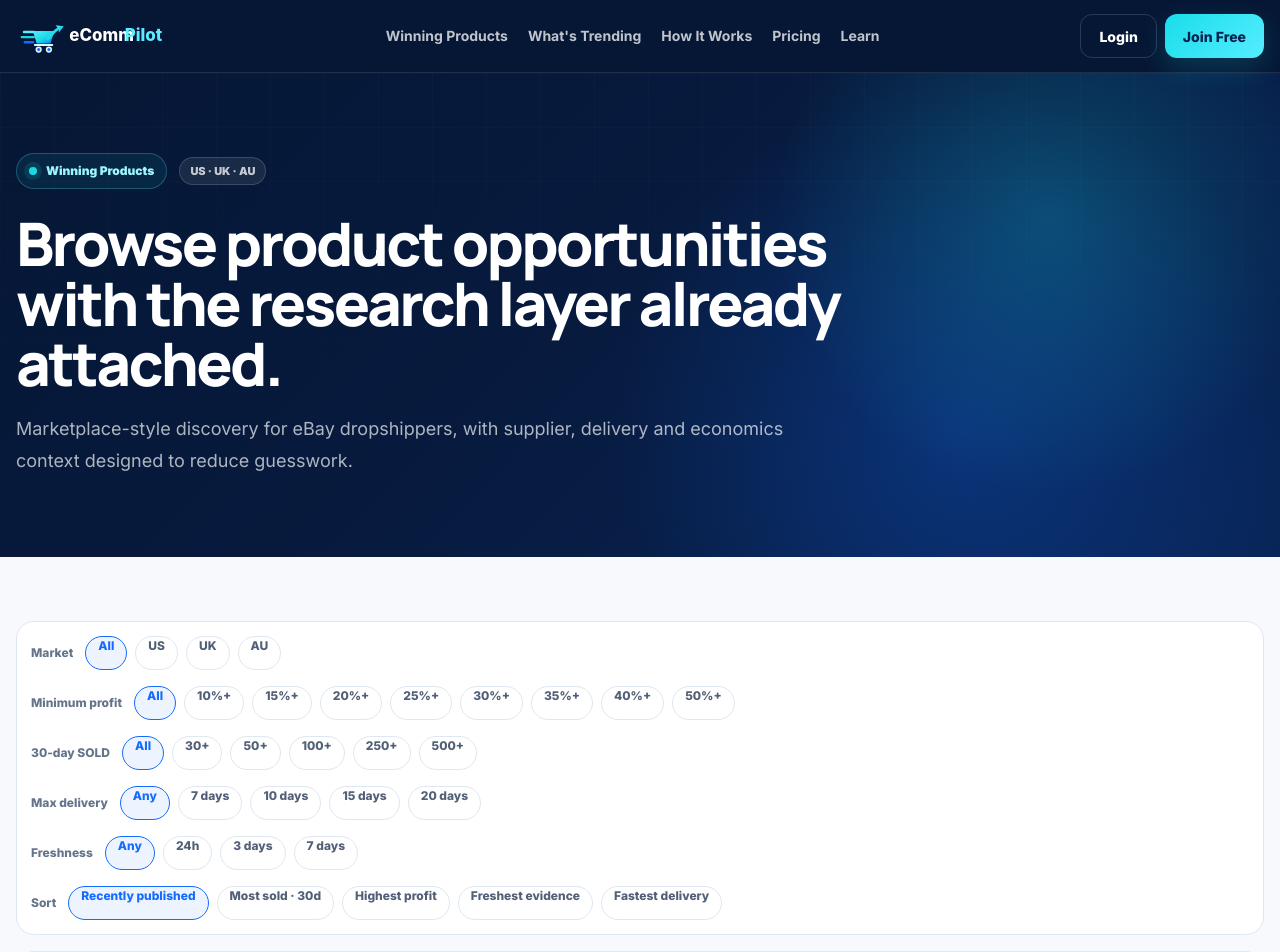
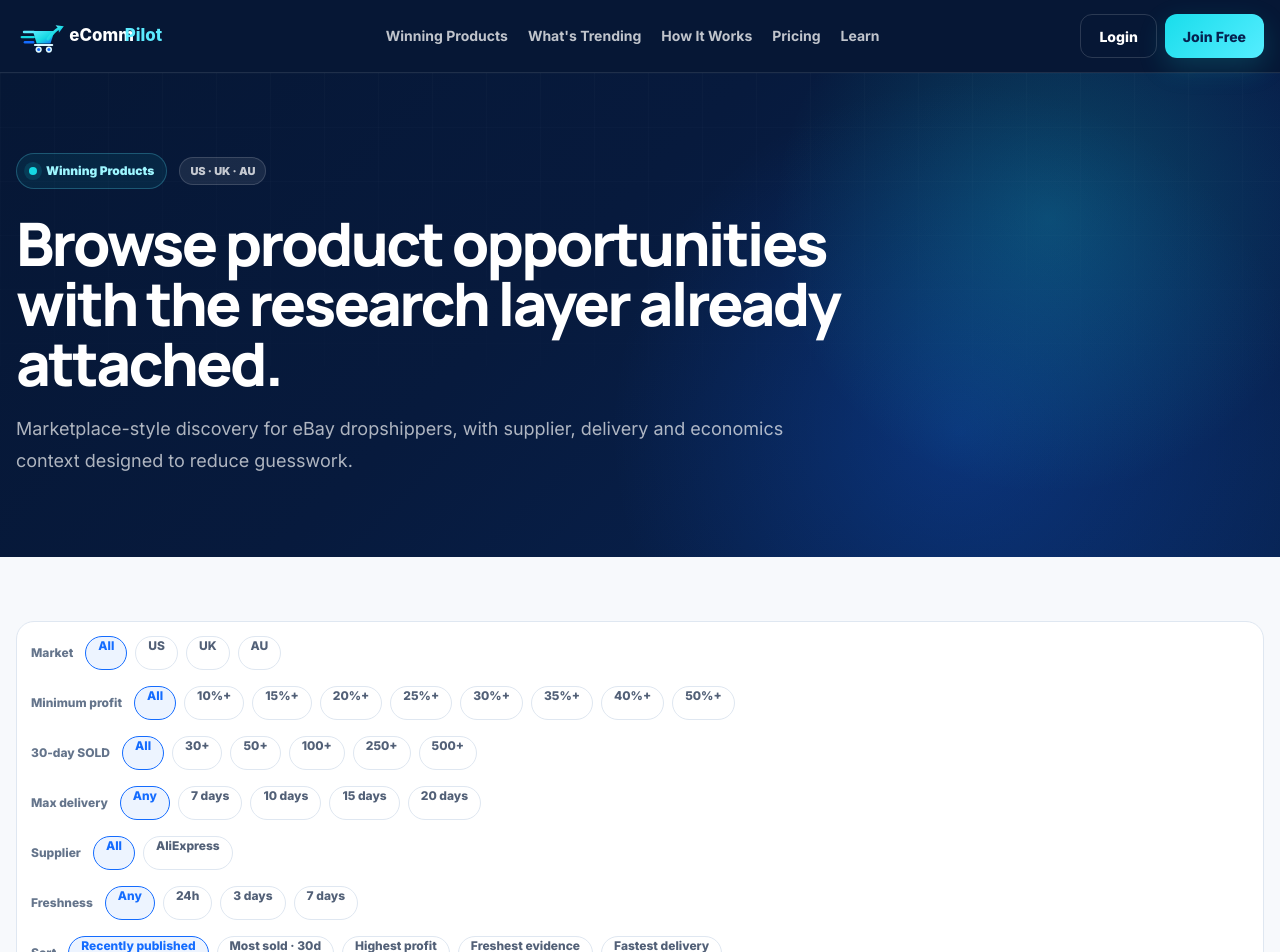
Before and after one commit to ponzey717/ecommpilot-main, a Next.js app: page /winning-products in a window 1280 px wide. Shown: the top 952 px of the page. Built offline with nearby package versions, Linux system fonts and the light colour scheme.

Commit message:
feat: add safe supplier control to public catalog filters

```diff
--- a/src/components/products/market-filter.tsx
+++ b/src/components/products/market-filter.tsx
@@ -111,6 +111,22 @@ export function MarketFilter({
         </div>
 
         <div className="flex flex-wrap items-center gap-2">
+          <span className="filter-label">Supplier</span>
+          <Link
+            href={href(market, filters, { supplier: undefined })}
+            className={chip(filters.supplier == null)}
+          >
+            All
+          </Link>
+          <Link
+            href={href(market, filters, { supplier: "aliexpress" })}
+            className={chip(filters.supplier === "aliexpress")}
+          >
+            AliExpress
+          </Link>
+        </div>
+
+        <div className="flex flex-wrap items-center gap-2">
           <span className="filter-label">Freshness</span>
           <Link
             href={href(market, filters, { freshness: undefined })}
```
